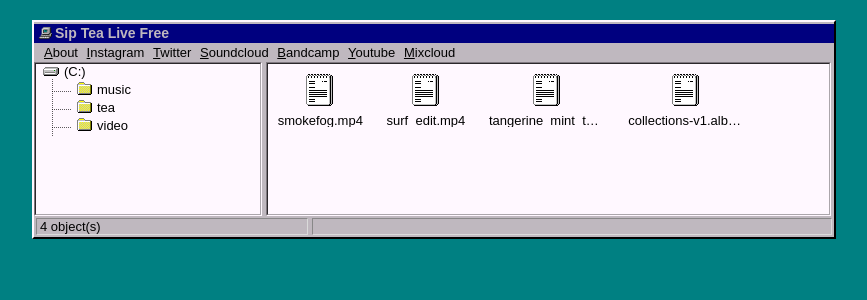
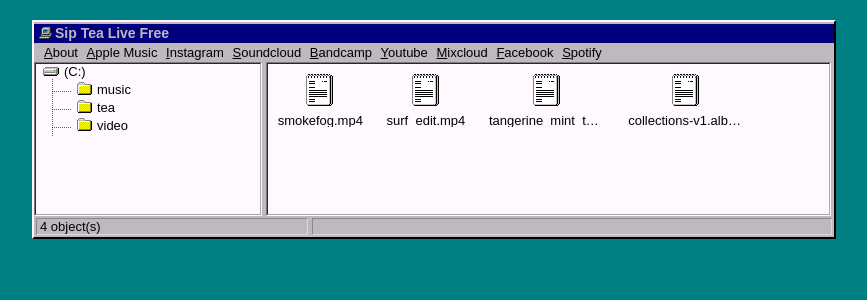
Before and after one commit to andgates/chayumusic, a Jekyll site: the page built from index.html, in a window 1280 px wide. Shown: the top 300 px of the page, without its empty margins (206-1073 px from the left). Built offline with Jekyll 4.4.1, drawn with Linux system fonts in a browser that asks for light colours.

Commit message:
Update topbar

```diff
--- a/_includes/topbar.html
+++ b/_includes/topbar.html
@@ -1,9 +1,11 @@
 <ul class="topbar">
 	<a href="/me"><li><u>A</u>bout</li></a>
+	<a href="https://itunes.apple.com/us/artist/%D1%87ayu/1375112052" target="_blank"><li><u>A</u>pple Music</li></a>
 	<a href="https://www.instagram.com/chayu_music/" target="_blank"><li><u>I</u>nstagram</li></a>
-	<a href="https://www.instagram.com/chayu_music/" target="_blank"><li><u>T</u>witter</li></a>
 	<a href="https://soundcloud.com/chayumusic/" target="_blank"><li><u>S</u>oundcloud</li></a>
 	<a href="https://chayumusic.bandcamp.com/releases" target="_blank"><li><u>B</u>andcamp</li></a>
-	<a href="https://chayumusic.bandcamp.com/releases" target="_blank"><li><u>Y</u>outube</li></a>
-	<a href="https://chayumusic.bandcamp.com/releases" target="_blank"><li><u>M</u>ixcloud</li></a>
+	<a href="https://www.youtube.com/channel/UCYnOM-39-kaPF-083TUUg4g/" target="_blank"><li><u>Y</u>outube</li></a>
+	<a href="https://www.mixcloud.com/dannyboutoussov/" target="_blank"><li><u>M</u>ixcloud</li></a>
+	<a href="https://www.facebook.com/chayumusic/" target="_blank"><li><u>F</u>acebook</li></a>
+	<a href="https://open.spotify.com/artist/42HGF6dreHy3Q1Rl9Vxoe8" target="_blank"><li><u>S</u>potify</li></a>
 </ul>
```
